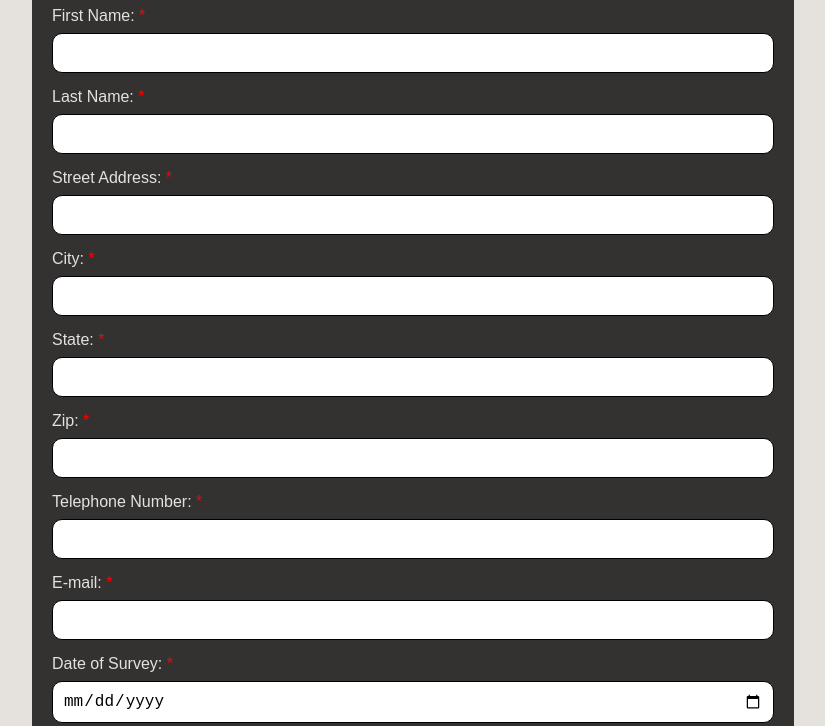
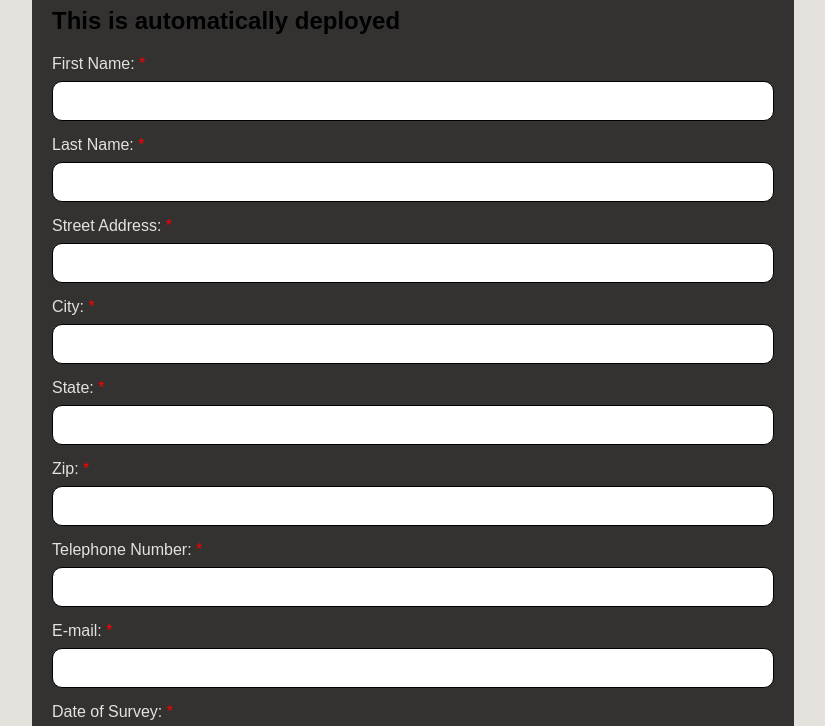
Before and after one commit to RBP98/swe-645-hw2, a plain HTML site: page src/index.html in a window 1280 px wide. Shown: the part 121-847 px from the top of the page, without its empty margins (227-1052 px from the left). Drawn offline with Linux system fonts and the light colour scheme.

Commit message:
Update index.html

```diff
--- a/src/index.html
+++ b/src/index.html
@@ -16,6 +16,7 @@
     <div class="container">
         <form id="surveyForm">
             <h1>George Mason University Survey</h1>
+            <h2>This is automatically deployed</h2>
             <label class="textbox" for="firstName">First Name:</label>
             <input type="text" id="firstName" name="firstName" required>
 
```
